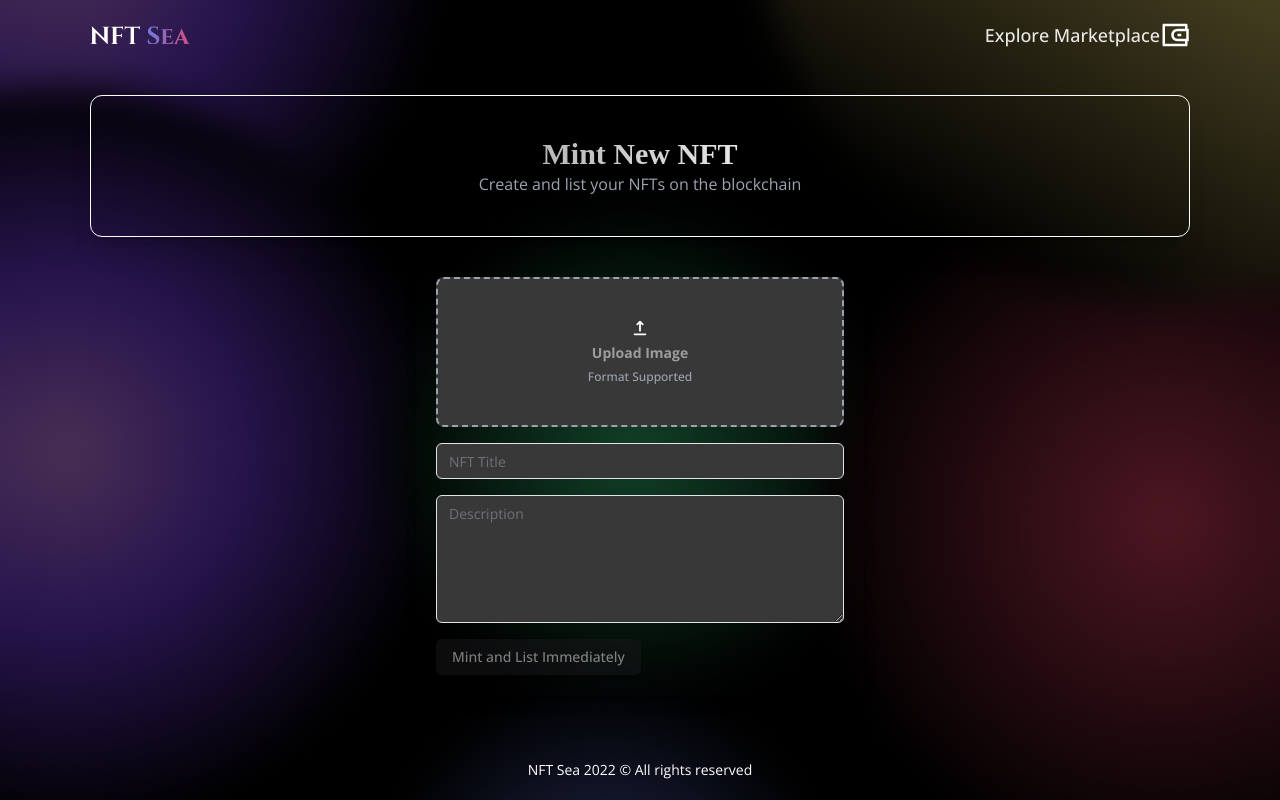
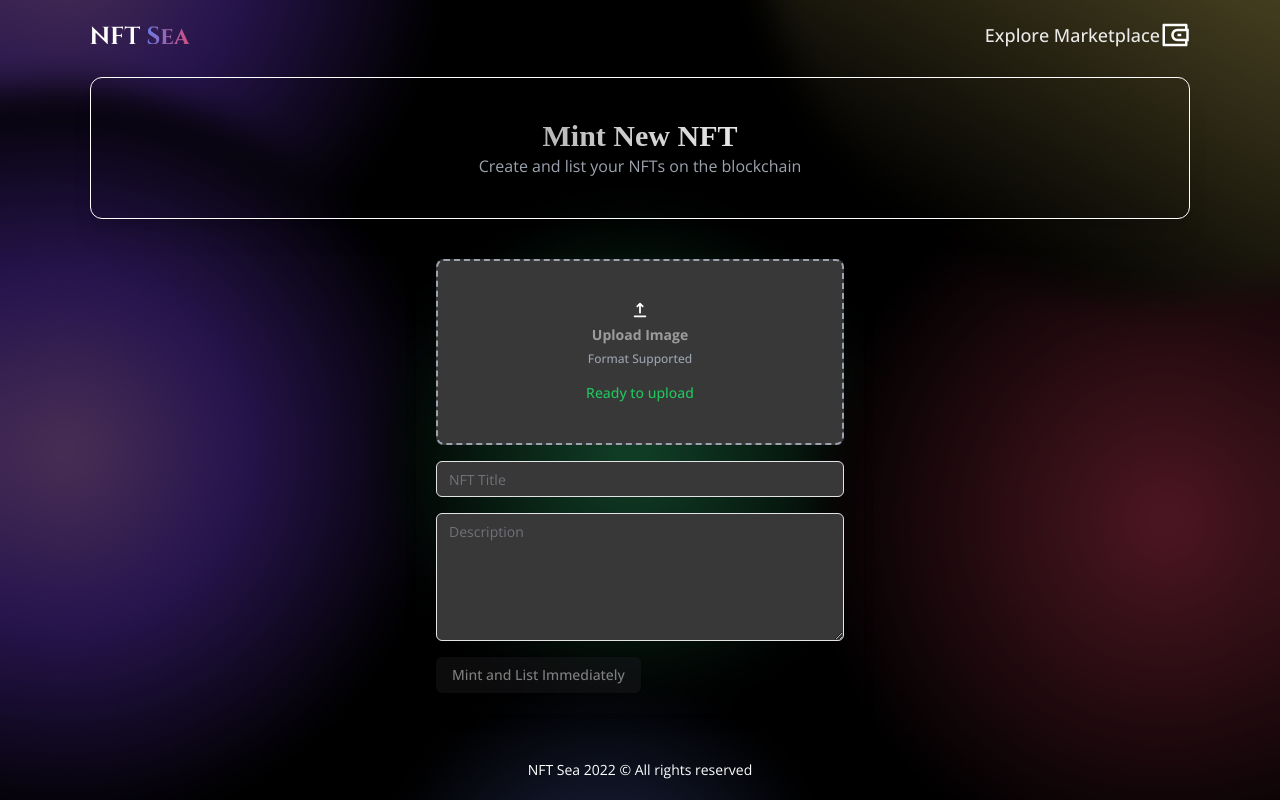
Before and after one commit to williamslsy/nft-sea, a Next.js app: page / in a window 1280 px wide. Built offline with nearby package versions, Linux system fonts and the light colour scheme.

Commit message:
upload image to decentralized storage

```diff
--- a/src/components/image-upload.tsx
+++ b/src/components/image-upload.tsx
@@ -6,14 +6,19 @@ interface ImageUploadProps {
   uploading: boolean;
 }
 
-export default function ImageUpload({ onImageUpload: handleImageUpload, uploading }: ImageUploadProps) {
+export default function ImageUpload({ onImageUpload, uploading }: ImageUploadProps) {
   return (
     <div className="relative w-full">
-      <Label className="flex flex-col items-center justify-center py-10 px-3 gap-2 border-2 border-dashed border-gray-400 rounded-lg text-white bg-inputBg w-full cursor-pointer transition duration-200 ease-in-out hover:border-blue-500">
+      <Label
+        className={`flex flex-col items-center justify-center py-10 px-3 gap-2 border-2 border-dashed ${
+          uploading ? 'border-red-500' : 'border-gray-400 hover:border-blue-500'
+        } rounded-lg text-white bg-inputBg w-full cursor-pointer transition duration-200 ease-in-out`}
+      >
         <HiUpload className="text-lg" />
         <span className="text-sm text-center opacity-50 font-bold leading-[1.2] self-stretch">Upload Image</span>
         <div className="text-xs text-gray-400">Format Supported</div>
-        <input type="file" accept="image/*" onChange={handleImageUpload} className="hidden" disabled={uploading} />
+        <input type="file" accept="image/*" onChange={onImageUpload} className="hidden" disabled={uploading} />
+        {uploading ? <div className="mt-2 text-sm text-red-500">Uploading...</div> : <div className="mt-2 text-sm text-green-500">Ready to upload</div>}
       </Label>
     </div>
   );
```
